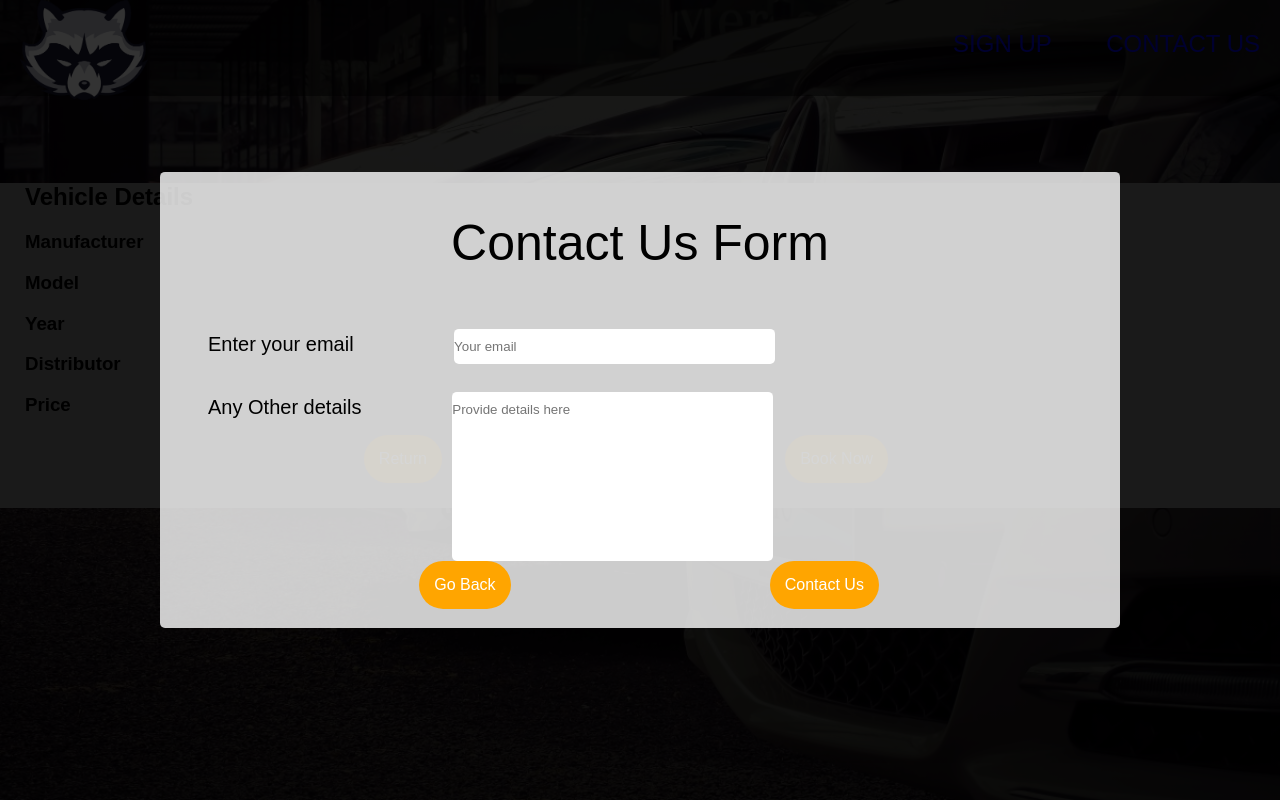
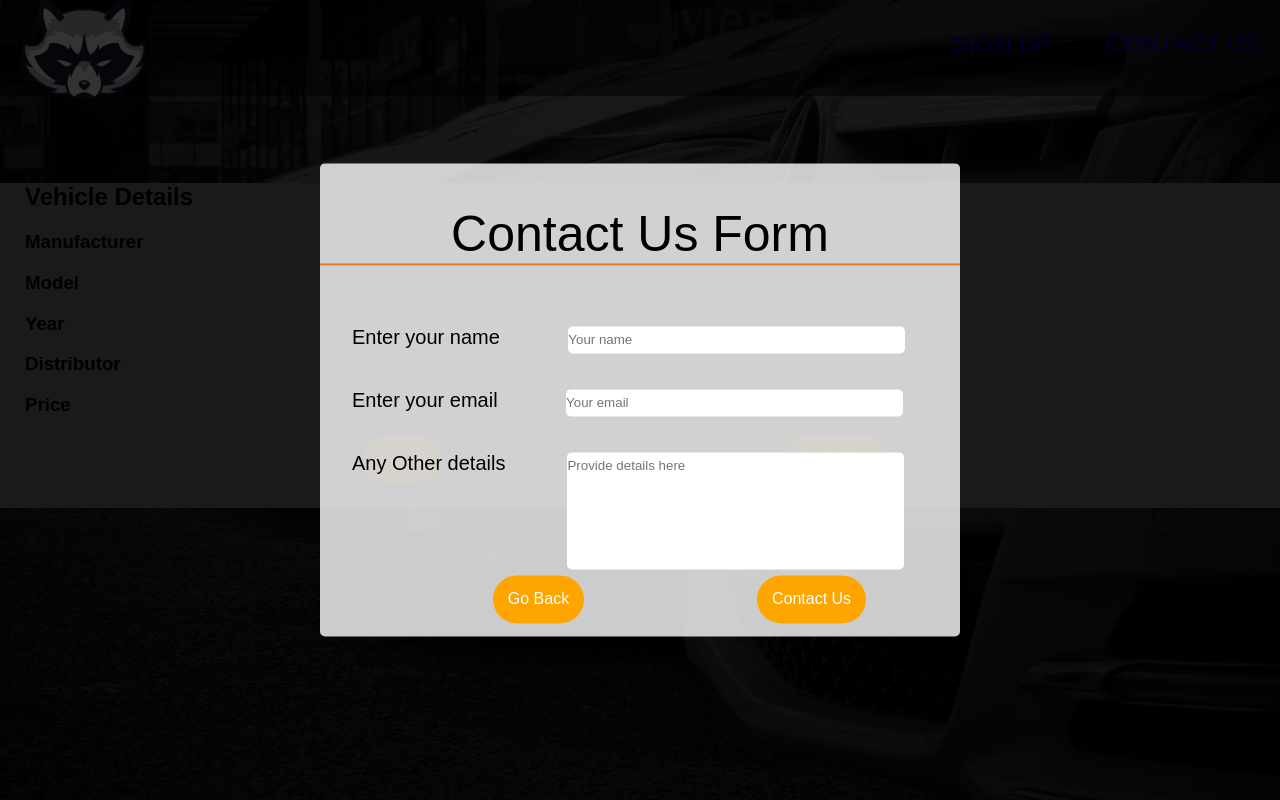
Before and after one commit to srikanthshileshpasam/caradvertsweb, a PHP site: page /info.html in a window 1280 px wide, after a click on "Book Now". Run offline with PHP 8.4, Linux system fonts and the light colour scheme.

Commit message:
pop up form

```diff
--- a/Resources/css/styleinfo.css
+++ b/Resources/css/styleinfo.css
@@ -262,7 +262,7 @@ nav h1 {
     position: absolute;
     top: 50%;
     left: 50%;
-    width: 75%;
+    width: 50%;
     background-color: rgba(255, 255, 255, 0.8);
     border-radius: 5px;
     display: table;
@@ -272,7 +272,8 @@ nav h1 {
   .pop-up h2 {
     text-align: center;
     font-size: 50px;
-    font-weight: 100;}
+    font-weight: 100;
+    border-bottom: 2px solid #e67e22;}
 
   .pop-up-text h3 {
     text-align: left;
@@ -281,10 +282,11 @@ nav h1 {
     font-weight: 400;
     display: inline-block;}
 
-  .pop-up-email, .pop-up-message{
+  .pop-up-name, .pop-up-email, .pop-up-message{
     margin-left: 10%;
+    margin-bottom: 1%;
     padding: 1% 0;
-    padding-right: 15%;
+    padding-right: 25%;
     border: none;
     border-radius: 5px;
   }
@@ -293,31 +295,6 @@ nav h1 {
     margin-left: 9%;
     padding-bottom: 15%;
   }
-
-
-  /* .pop-up_input_email {
-    float:left;
-    display: inline-block;
-    text-align: center;
-    margin-left: 10px;
-    margin-right: 20%;
-    padding-top: 1%;
-    padding-bottom: 1%;
-    padding-right: 15%;
-    padding-left: 1%;
-    border: none;
-    border-radius: 5px;} */
-
-  /* .pop-up_input_message {
-    float:left;
-    display: inline-block;
-    margin-left: 10px;
-    padding-right: 15%;
-    padding-top: 1%;
-    padding-bottom: 20%;
-    border: none;
-    margin-bottom: 1rem;
-    display: inline-block;} */
 
 
     .btn, .btn:link, .btn:visited {
--- a/info.html
+++ b/info.html
@@ -107,6 +107,10 @@
     <div class="pop-up" id="pop-up-form">
       <div class="pop-up-content">
         <h2>Contact Us Form</h2>
+        <div class="pop-up-text">
+          <h3>Enter your name</h3>
+          <input type="text" name="" value="" placeholder="Your name" class="pop-up-name" id="name">
+        </div>
       <div class="pop-up-text">
         <h3>Enter your email</h3>
         <input type="text" name="" value="" placeholder="Your email" class="pop-up-email" id="email">
```
